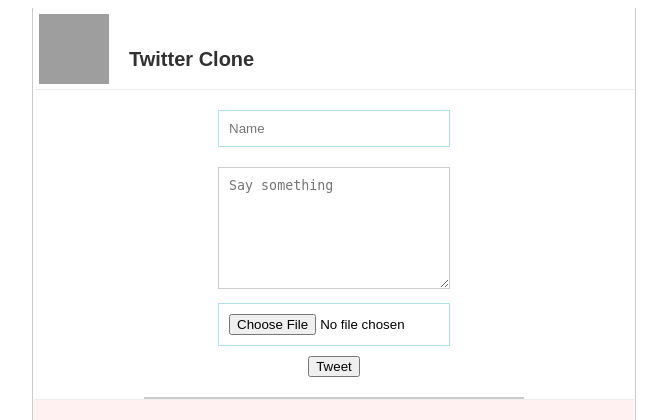
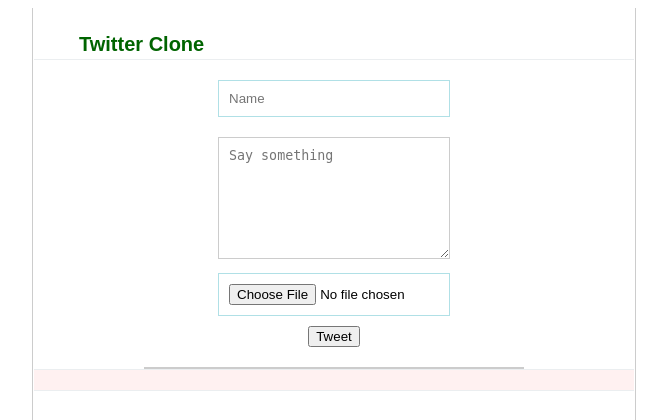
Before and after one commit to Soressa/Twitter_Clone, a Django app: template tweets/templates/tweets.html in a window 1280 px wide. Shown: the top 420 px of the page, without its empty margins (306-973 px from the left). Run offline with Django 3.2, Linux system fonts and the light colour scheme; the template is opened without the code that fills it: most values are stand-ins (such as "Sample title", 1, 10 or a date in 2020); grey boxes marked "Sample" are stand-in pictures; grey boxes are pictures that could not be loaded.

Commit message:
removed html and fixed css style

```diff
--- a/tweets/static/css/style.css
+++ b/tweets/static/css/style.css
@@ -27,8 +27,8 @@ tweet
     line-height: 20px;
     margin-bottom: 0;
     font-weight: bold;
-    color: rgb(49, 49, 49);
-    padding-left: 20px;
+    color: darkgreen;
+    padding-left: 40px;
 
 }
 
--- a/tweets/templates/tweets.html
+++ b/tweets/templates/tweets.html
@@ -4,7 +4,6 @@
 {% block content %}
 <section class="content">
     <section class="main-header">
-        <img src="{% static 'img/techis-logo(1).png' %}" width="70" height="70">
         <h1>Twitter Clone</h1>
     </section>
     <section class="tweet_form">
```
